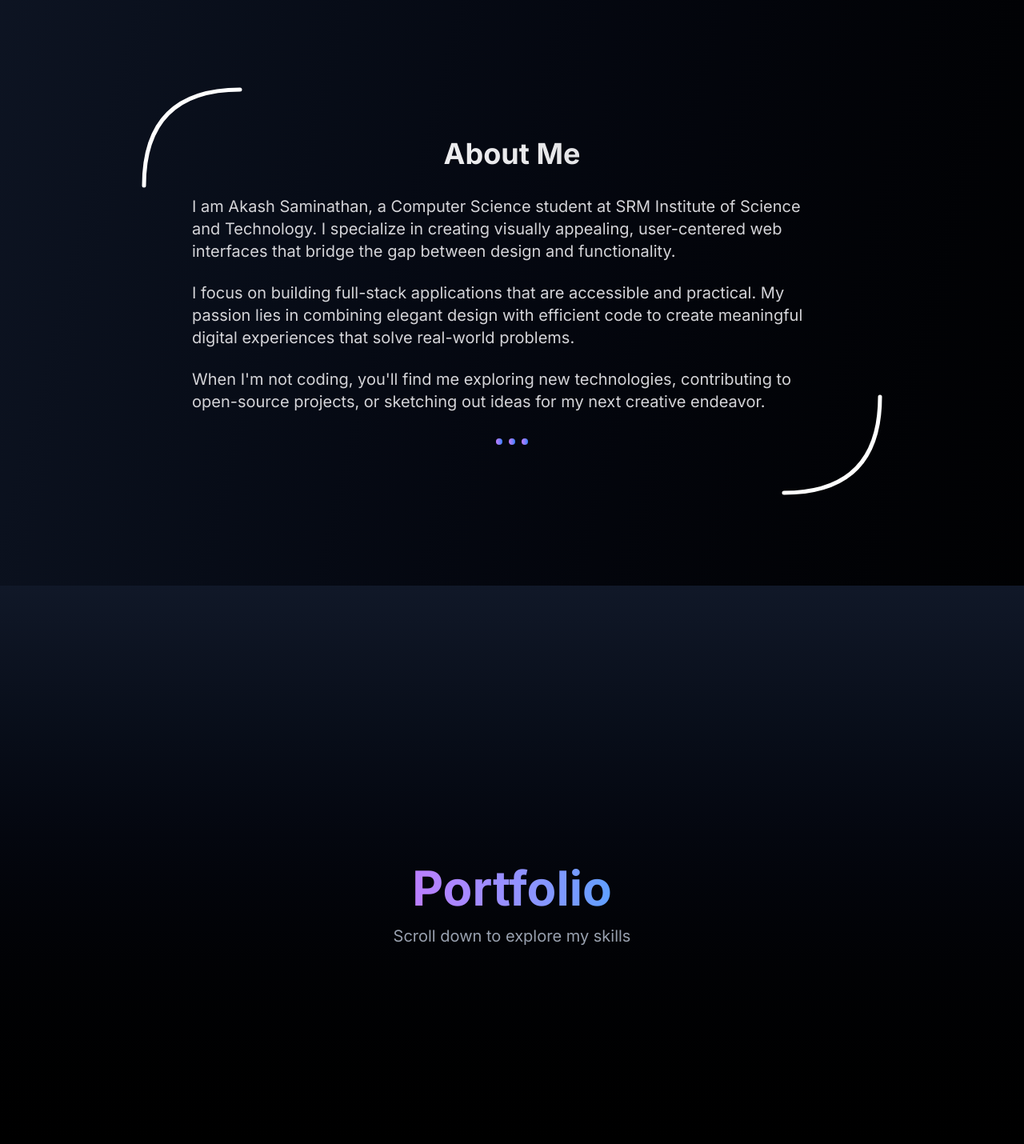
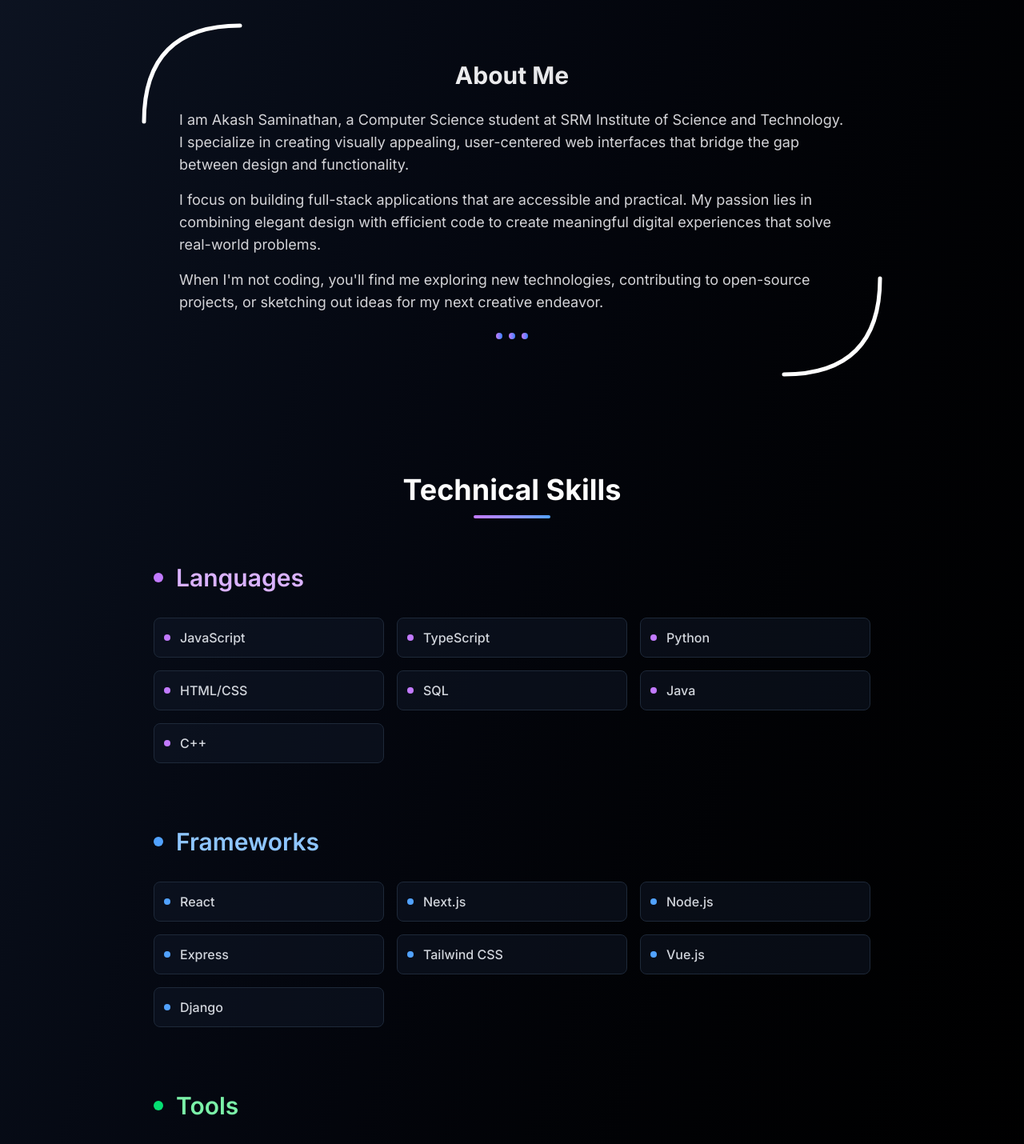
Before and after one commit to a-kas-h/my-portfolio, a Next.js app: page / in a window 1280 px wide. Shown: the part 880-2310 px from the top of the page at 80% size. Built offline with nearby package versions, Linux system fonts and the light colour scheme.

Commit message:
Modified skills.tsx

```diff
--- a/components/about.tsx
+++ b/components/about.tsx
@@ -22,7 +22,7 @@ export default function About() {
   const contentScale = useTransform(scrollYProgress, [0.1, 0.4], [0.95, 1])
 
   return (
-    <section ref={ref} className="relative py-32 px-4 md:px-8 overflow-hidden">
+    <section ref={ref} className="relative py-12 px-4 md:px-8 overflow-hidden">
       <div className="mx-auto max-w-4xl relative">
         {/* Top Left Curved Line */}
         <motion.svg
@@ -58,18 +58,18 @@ export default function About() {
 
         {/* Content Container */}
         <motion.div
-          className="relative z-10 bg-transparent p-8 md:p-12"
+          className="relative z-10 bg-transparent p-4 md:p-8"
           style={{
             opacity: contentOpacity,
             y: contentY,
             scale: contentScale,
           }}
         >
-          <h2 className="mb-8 text-3xl md:text-4xl font-bold text-center bg-gradient-to-r from-white to-zinc-300 bg-clip-text text-transparent">
+          <h2 className="mb-6 text-2xl md:text-3xl font-bold text-center bg-gradient-to-r from-white to-zinc-300 bg-clip-text text-transparent">
             About Me
           </h2>
 
-          <div className="space-y-6 text-zinc-300 leading-relaxed">
+          <div className="space-y-4 text-zinc-300 leading-relaxed">
             {[
               "I am Akash Saminathan, a Computer Science student at SRM Institute of Science and Technology. I specialize in creating visually appealing, user-centered web interfaces that bridge the gap between design and functionality.",
               "I focus on building full-stack applications that are accessible and practical. My passion lies in combining elegant design with efficient code to create meaningful digital experiences that solve real-world problems.",
@@ -77,7 +77,7 @@ export default function About() {
             ].map((text, i) => (
               <motion.p
                 key={i}
-                className="text-lg md:text-xl"
+                className="text-base md:text-lg"
                 style={{
                   opacity: contentOpacity,
                   y: contentY,
@@ -89,7 +89,7 @@ export default function About() {
           </div>
 
           <motion.div
-            className="flex justify-center mt-8 space-x-2"
+            className="flex justify-center mt-6 space-x-2"
             style={{
               opacity: contentOpacity,
               scale: contentScale,
--- a/components/header.tsx
+++ b/components/header.tsx
@@ -44,7 +44,7 @@ export default function Header() {
           <div className="text-sm text-zinc-400">{currentTime}</div>
         </div>
 
-        <Button variant="outline" size="sm" className="border-zinc-700 hover:bg-zinc-800">
+        <Button variant="outline" size="sm" className="border-zinc-700 hover:bg-zinc-800 cursor:pointer">
           <FileText className="mr-2 h-4 w-4" />
           Résumé
         </Button>
--- a/components/skills.tsx
+++ b/components/skills.tsx
@@ -35,15 +35,6 @@ export default function Skills() {
 
   return (
     <div className="min-h-screen bg-transparent text-white">
-      {/* Hero section before skills */}
-      <div className="h-screen flex items-center justify-center bg-gradient-to-b from-gray-900 to-black">
-        <div className="text-center">
-          <h1 className="text-5xl md:text-6xl font-bold mb-4 bg-gradient-to-r from-purple-400 to-blue-400 bg-clip-text text-transparent">
-            Portfolio
-          </h1>
-          <p className="text-xl text-gray-400">Scroll down to explore my skills</p>
-        </div>
-      </div>
 
       {/* Technical Skills Section */}
       <section ref={sectionRef} className="relative px-4 md:px-8 py-16 bg-transparent text-white">
```
